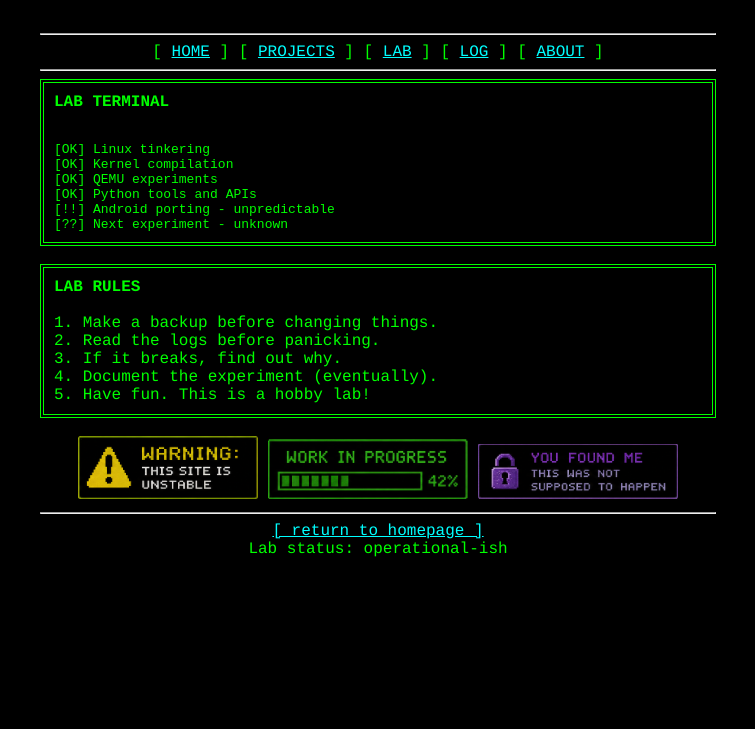
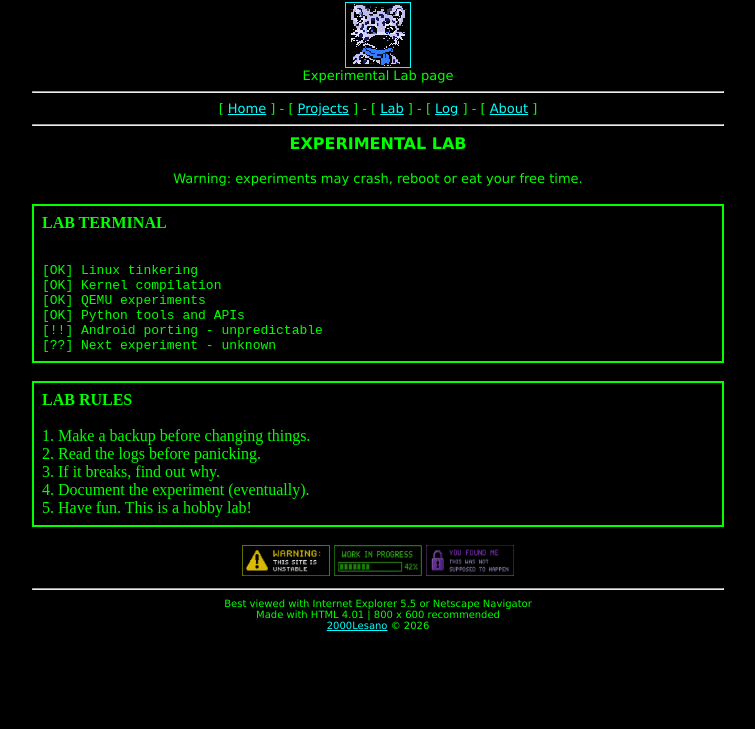
Before and after one commit to Lesano/2000lesano, a plain HTML site: page lab.html in a window 1280 px wide. Shown: the part 71-800 px from the top of the page, without its empty margins (262-1017 px from the left). Drawn offline with Linux system fonts and the light colour scheme.

Commit message:
Match lab.html to classic 2000Lesano design

```diff
--- a/lab.html
+++ b/lab.html
@@ -3,18 +3,27 @@
 <head>
 <title>Experimental Lab - 2000Lesano</title>
 <meta http-equiv="Content-Type" content="text/html; charset=ISO-8859-1">
-<meta name="viewport" content="width=800">
 </head>
-<body bgcolor="black" text="lime" link="cyan" vlink="cyan">
+<body bgcolor="#000000" text="#00FF00" link="#00FFFF" vlink="#9999FF">
 <center>
-<table width="700" cellpadding="10"><tr><td align="center">
-<font face="Courier">
-<h1>EXPERIMENTAL LAB</h1>
-<marquee>Warning: experiments may crash, reboot or eat your free time</marquee>
+<table width="700" border="0" cellpadding="4" cellspacing="0">
+<tr><td align="center">
+<font face="Verdana, Arial" size="5"><b>*** 2000Lesano ***</b></font><br>
+<font face="Verdana, Arial" size="2">My little corner of the Internet</font><br><br>
+<a href="index.html"><img src="img/avatar.gif" width="64" height="64" border="1" alt="Snow leopard mascot"></a><br>
+<font face="Verdana, Arial" size="2">Experimental Lab page</font>
 <hr>
-[ <a href="index.html">HOME</a> ] [ <a href="projects.html">PROJECTS</a> ] [ <a href="lab.html">LAB</a> ] [ <a href="log.html">LOG</a> ] [ <a href="about.html">ABOUT</a> ]
+<font face="Verdana, Arial" size="2">
+[ <a href="index.html">Home</a> ] -
+[ <a href="projects.html">Projects</a> ] -
+[ <a href="lab.html">Lab</a> ] -
+[ <a href="log.html">Log</a> ] -
+[ <a href="about.html">About</a> ]
+</font>
 <hr>
-<table width="100%" border="1" bordercolor="lime" cellpadding="10"><tr><td>
+<font face="Verdana, Arial" size="3"><b>EXPERIMENTAL LAB</b></font><br><br>
+<font face="Verdana, Arial" size="2">Warning: experiments may crash, reboot or eat your free time.</font><br><br>
+<table width="100%" border="1" bordercolor="#00FF00" cellpadding="8" cellspacing="0"><tr><td>
 <b>LAB TERMINAL</b><br><br>
 <pre>
 [OK] Linux tinkering
@@ -25,7 +34,7 @@
 [??] Next experiment - unknown
 </pre>
 </td></tr></table><br>
-<table width="100%" border="1" bordercolor="lime" cellpadding="10"><tr><td>
+<table width="100%" border="1" bordercolor="#00FF00" cellpadding="8" cellspacing="0"><tr><td>
 <b>LAB RULES</b><br><br>
 1. Make a backup before changing things.<br>
 2. Read the logs before panicking.<br>
@@ -33,13 +42,17 @@
 4. Document the experiment (eventually).<br>
 5. Have fun. This is a hobby lab!
 </td></tr></table><br>
-<img src="img/badges/warning_unstable.gif" width="180" alt="Warning unstable">
-<img src="img/badges/work_in_progress.gif" width="200" alt="Work in progress">
-<img src="img/badges/you_found_me.gif" width="200" alt="You found me">
+<img src="img/badges/warning_unstable.gif" width="88" height="31" border="0" alt="Warning unstable">
+<img src="img/badges/work_in_progress.gif" width="88" height="31" border="0" alt="Work in progress">
+<img src="img/badges/you_found_me.gif" width="88" height="31" border="0" alt="You found me">
+
 <hr>
-<a href="index.html">[ return to homepage ]</a><br>
-Lab status: operational-ish
-</font></td></tr></table>
+<font face="Verdana, Arial" size="1">
+Best viewed with Internet Explorer 5.5 or Netscape Navigator<br>
+Made with HTML 4.01 | 800 x 600 recommended<br>
+<a href="index.html">2000Lesano</a> &copy; 2026
+</font>
+</td></tr></table>
 </center>
 </body>
 </html>
```
